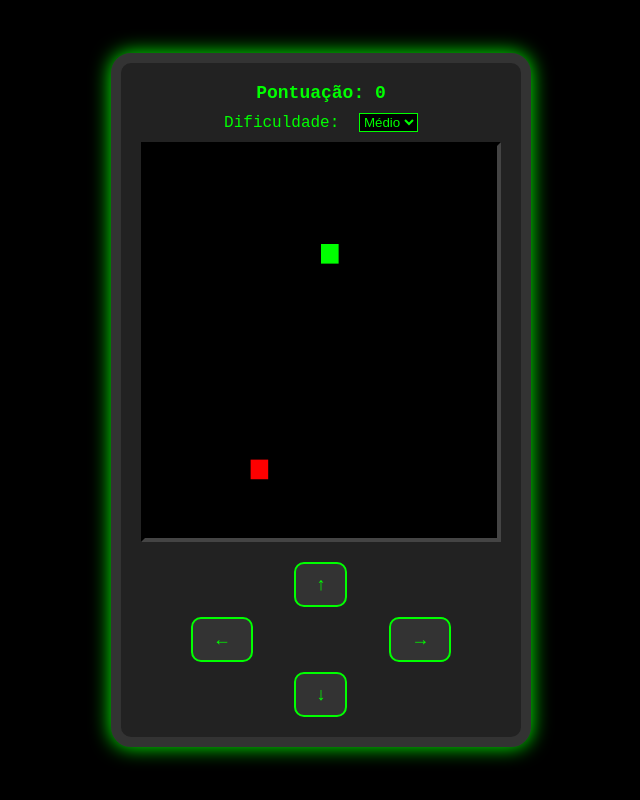
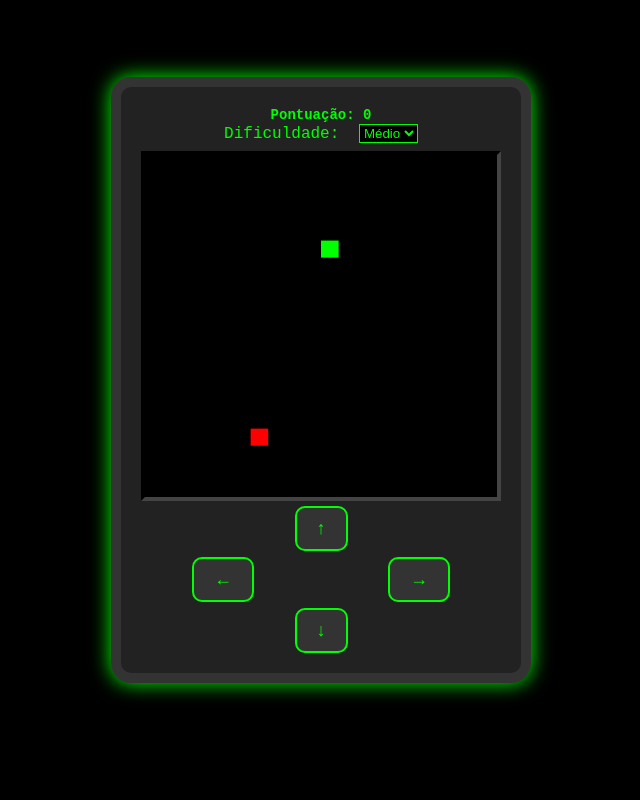
Before and after one commit to KnoxK210/Templedev, a plain HTML site: page snake.html in a window 1280 px wide. Shown: the whole page, without its empty margins (319-959 px from the left). Drawn offline with Linux system fonts and the light colour scheme.

Commit message:
Update snake.html

```diff
--- a/snake.html
+++ b/snake.html
@@ -14,7 +14,9 @@
       display: flex;
       justify-content: center;
       align-items: center;
-      height: 100vh;
+      height: 95vh;
+     margin-bottom: 0;
+
     }
 
     .console {
@@ -22,7 +24,7 @@
       border: 10px solid #333;
       border-radius: 20px;
       padding: 20px;
-      width: 90vw;
+      width: 117vw;
       max-width: 420px;
       box-shadow: 0 0 20px #0f0;
       display: flex;
@@ -34,7 +36,7 @@
       background: #000;
       border: 4px inset #444;
       width: 100%;
-      height: 400px;
+      height: 350px;
       position: relative;
     }
 
@@ -47,26 +49,26 @@
     .score {
       color: #0f0;
       font-weight: bold;
-      margin-bottom: 10px;
-      font-size: 18px;
+      margin-bottom: 1px;
+      font-size: 14px;
     }
 
     .controls .info {
       display: flex;
       flex-direction: column;
       align-items: center;
-      margin-bottom: 10px;
+      margin-bottom: 8px;
     }
 
     .buttons {
-      margin-top: 20px;
+      margin-top: 5px;
       display: grid;
       grid-template-areas:
         ". up ."
         "left . right"
         ". down .";
       grid-template-columns: 1fr 1fr 1fr;
-      grid-gap: 10px;
+      grid-gap: 6px;
       width: 80%;
       justify-items: center;
     }
@@ -110,7 +112,7 @@
     </div>
 
     <div class="screen">
-      <div id="game-over" style="display:none; position:absolute; top:45%; left:50%; transform:translate(-50%,-50%); color:red; font-size:24px; font-weight:bold;">Game Over!</div>
+      <div id="game-over" style="display:none; position:absolute; top:45%; left:50%; transform:translate(-50%,-50%); color:red; font-size:24px; font-weight:bold;">Perdeu, mané!</div>
       <canvas id="game" width="400" height="400"></canvas>
     </div>
 
```
